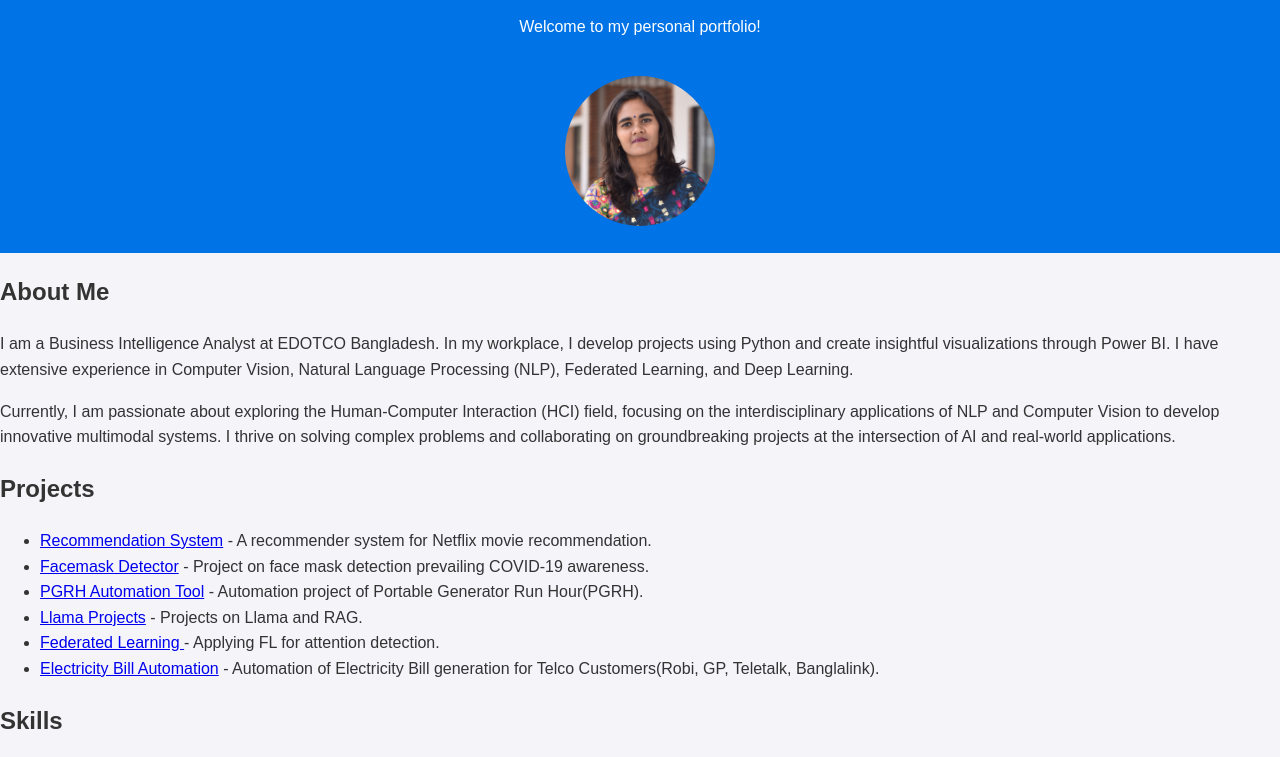
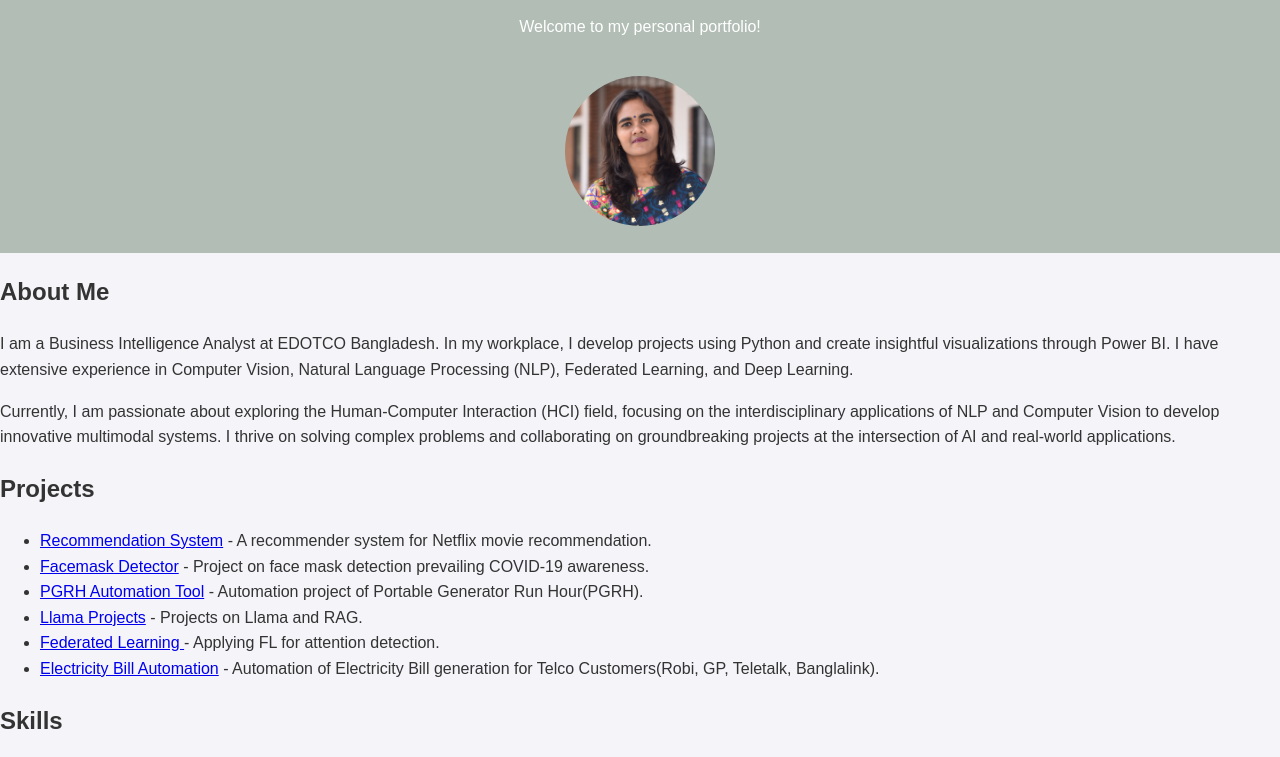
Before and after one commit to upamasharmin/upamasharmin.github.io, a plain HTML site: page index.html in a window 1280 px wide. Shown: the part 100-857 px from the top of the page. Drawn offline with Linux system fonts and the light colour scheme.

Commit message:
Update styles.css

```diff
--- a/styles.css
+++ b/styles.css
@@ -8,7 +8,7 @@ body {
 }
 
 header {
-  background: #0073e6;
+  background: #B2BEB5;
   color: #fff;
   padding: 20px;
   text-align: center;
```
